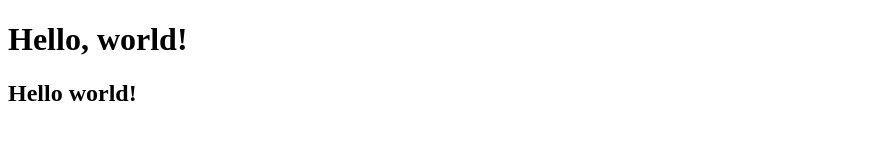
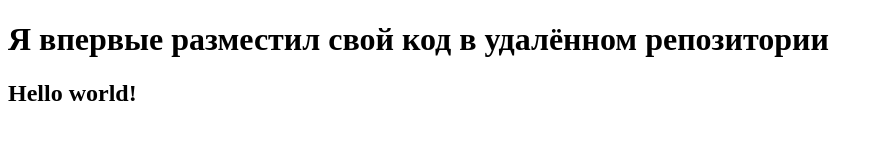
Before and after one commit to Login008/new_repo, a plain HTML site: page index.html in a window 1280 px wide. Shown: the whole page, without its empty margins (0-883 px from the left). Drawn offline with Linux system fonts and the light colour scheme.

Commit message:
new commit

```diff
--- a/index.html
+++ b/index.html
@@ -3,10 +3,10 @@
 <head>
     <meta charset="UTF-8">
     <meta name="viewport" content="width=device-width, initial-scale=1.0">
-    <title>Document</title>
+    <title>New git project</title>
 </head>
 <body>
-    <h1>Hello, world!</h1>
+    <h1>Я впервые разместил свой код в удалённом репозитории</h1>
     <h2>Hello world!</h2>
 </body>
 </html>
```
